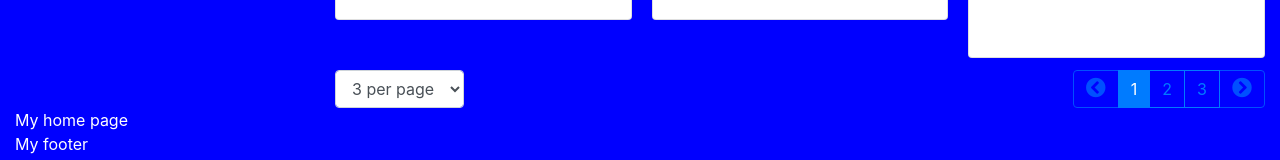
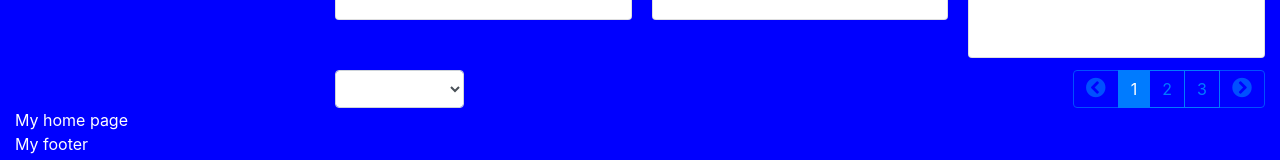
Before and after one commit to shachsan/all-about-tea, an Angular app: page / in a window 1280 px wide. Shown: the part 564-724 px from the top of the page. Built offline with nearby package versions, Linux system fonts and the light colour scheme.

Commit message:
initial commit in new branch

```diff
--- a/src/app/shop/shop.component.ts
+++ b/src/app/shop/shop.component.ts
@@ -123,7 +123,7 @@ export class ShopComponent implements OnInit{
   }
 
   ngOnInit() {
-    this.itemsPerPage=this.repository.itemsPerPage;
+    // this.itemsPerPage=this.repository.itemsPerPage;
   }
 
 
```
Also changed, not shown: src/app/test/test.component.html (deleted, +0 -1 lines), src/app/test/test.component.ts (deleted, +0 -15 lines), src/app/test/test.component.css (deleted).
